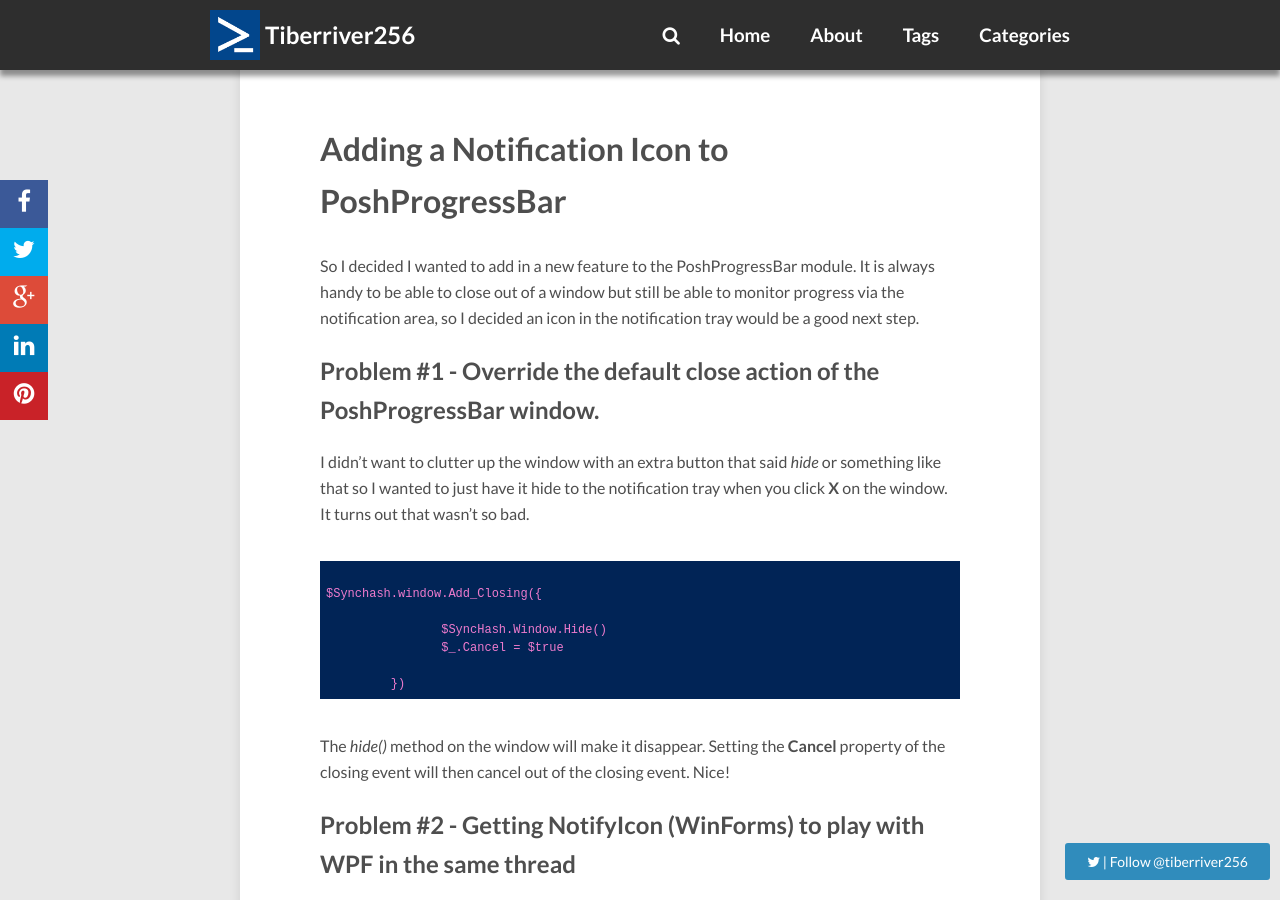
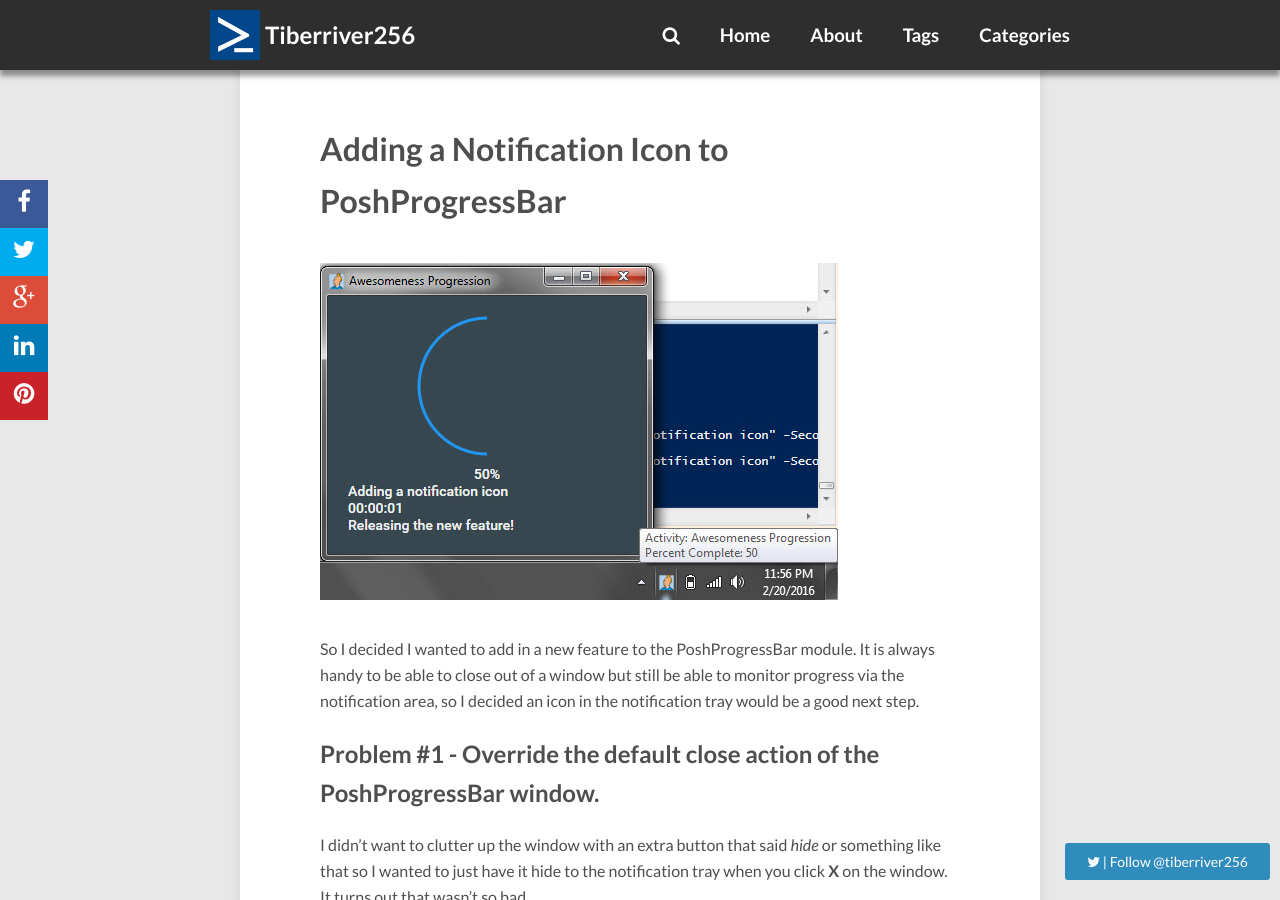
Before and after one commit to Tiberriver256/Tiberriver256.GitHub.io, a Jekyll site: the page built from _posts/2016-02-20-NotifyIcon.md, in a window 1280 px wide and 900 px high, scrolled down 304 px. Built offline with Jekyll 4.4.1, drawn with Linux system fonts in a browser that asks for light colours; nearby versions of some CDN libraries; comment, search, counter and statistics services are not loaded.

Commit message:
Added pic to code

```diff
--- a/_posts/2016-02-20-NotifyIcon.md
+++ b/_posts/2016-02-20-NotifyIcon.md
@@ -12,6 +12,10 @@ categories:
   - PowerShell
   - ProgressBar
 ---
+
+<figure>
+	<img src="{{ site.url }}/images/PowerProgress/NotifyIcon.jpg">
+</figure>
 
 So I decided I wanted to add in a new feature to the PoshProgressBar module. It is always handy to be able to close out of a window but still be able to monitor progress via the notification area, so I decided an icon in the notification tray would be a good next step.
 
```
